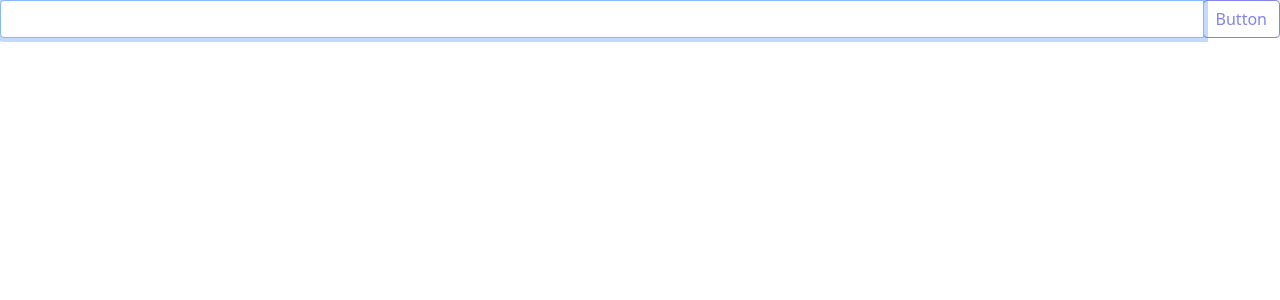
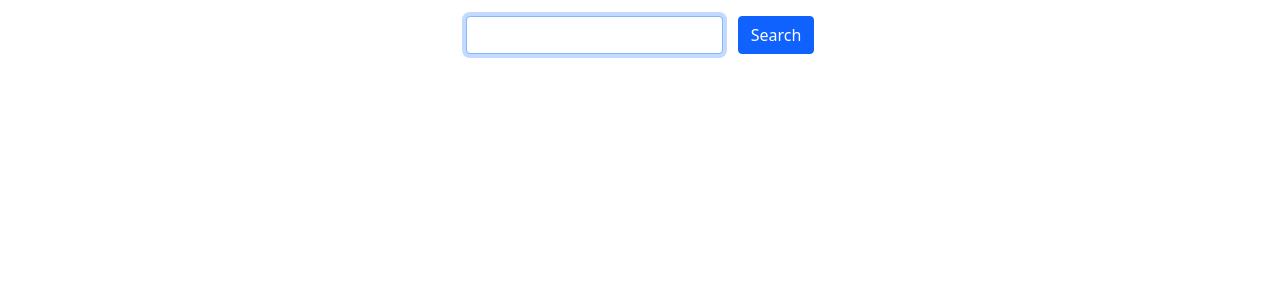
Before and after one commit to kramwalkis/ibm, a React (Create React App) app in the folder client/: page / in a window 1280 px wide. Shown: the top 300 px of the page. Built offline with nearby package versions, Linux system fonts and the light colour scheme.

Commit message:
turncate ellipsis adeed

```diff
--- a/client/src/App.scss
+++ b/client/src/App.scss
@@ -1,6 +1,6 @@
 @import "custom";
 
-$errorColor: red;
+$errorColor: #fa4d56;
 
 .App {
   text-align: center;
@@ -8,10 +8,52 @@ $errorColor: red;
   overflow: scroll;
   margin: 0;
   padding: 0;
-
+  display: flex;
+  flex-direction: column;
+  align-items: center;
 }
 
 #inputErrorMsg {
   display: none;
   color: $errorColor;
+  text-align: left;
+  font-size: 13px;
+  margin-bottom: 0.5rem;
 }
+.searchCont input {
+  margin-right: 1rem;
+  border-radius: 10px;
+}
+
+.truncate-ellipsis {
+  position: relative;
+  line-height: 1.5rem;
+  max-height: 4.5rem;
+  overflow: hidden;
+  padding-right: 1rem;
+}
+
+.truncate-ellipsis::before {
+  position: absolute;
+  content: "...";
+  bottom: 0;
+  right: 5px;
+}
+.truncate-ellipsis::after {
+  content: "";
+  position: absolute;
+  right: 0;
+  width: 1.2rem;
+  height: 1.5rem;
+  background: rgb(255, 255, 255);
+}
+
+.cardStyle {
+  transition: 0.2s;
+}
+
+.cardStyle:hover {
+  cursor: pointer;
+  transition: 0.2s;
+  box-shadow: 0px 0px 10px 2px rgba(190,149,255,0.3);
+}
--- a/client/src/components/SearchCont.js
+++ b/client/src/components/SearchCont.js
@@ -62,18 +62,18 @@ function SearchCont({ runClickLogic }) {
     );
   }
   return (
-    <div>
+    <div className="searchCont mt-3">
       <Form.Text id="inputErrorMsg">
         Search can only contain letters and numbers and be max 40 character long
       </Form.Text>
       <InputGroup>
-        <FormControl ref={searchRef} />
-        <InputGroup.Append>
+        <FormControl className="rounded" ref={searchRef}/>
+        <InputGroup.Append >
           <Button
             onClick={() => handleClick(searchRef.current.value)}
-            variant="outline-secondary"
+            variant="primary"
           >
-            Button
+            Search
           </Button>
         </InputGroup.Append>
       </InputGroup>
--- a/client/src/custom.scss
+++ b/client/src/custom.scss
@@ -1,8 +1,12 @@
 $theme-colors: (
-  "info": tomato,
-  "danger": rgb(37, 47, 185),
-  "primary": orange,
-  "secondary": rgb(131, 131, 236),
+  "info": #33b1ff,
+  "danger": #fa4d56,
+  "primary": #0f62fe,
+  "secondary": #be95ff,
+  "warning": #ffbb33,
+  "success": #24a148,
+  "dark": #262626,
+  "light": #f2f4f8
 );
 
 @import "~bootstrap/scss/bootstrap";
```
